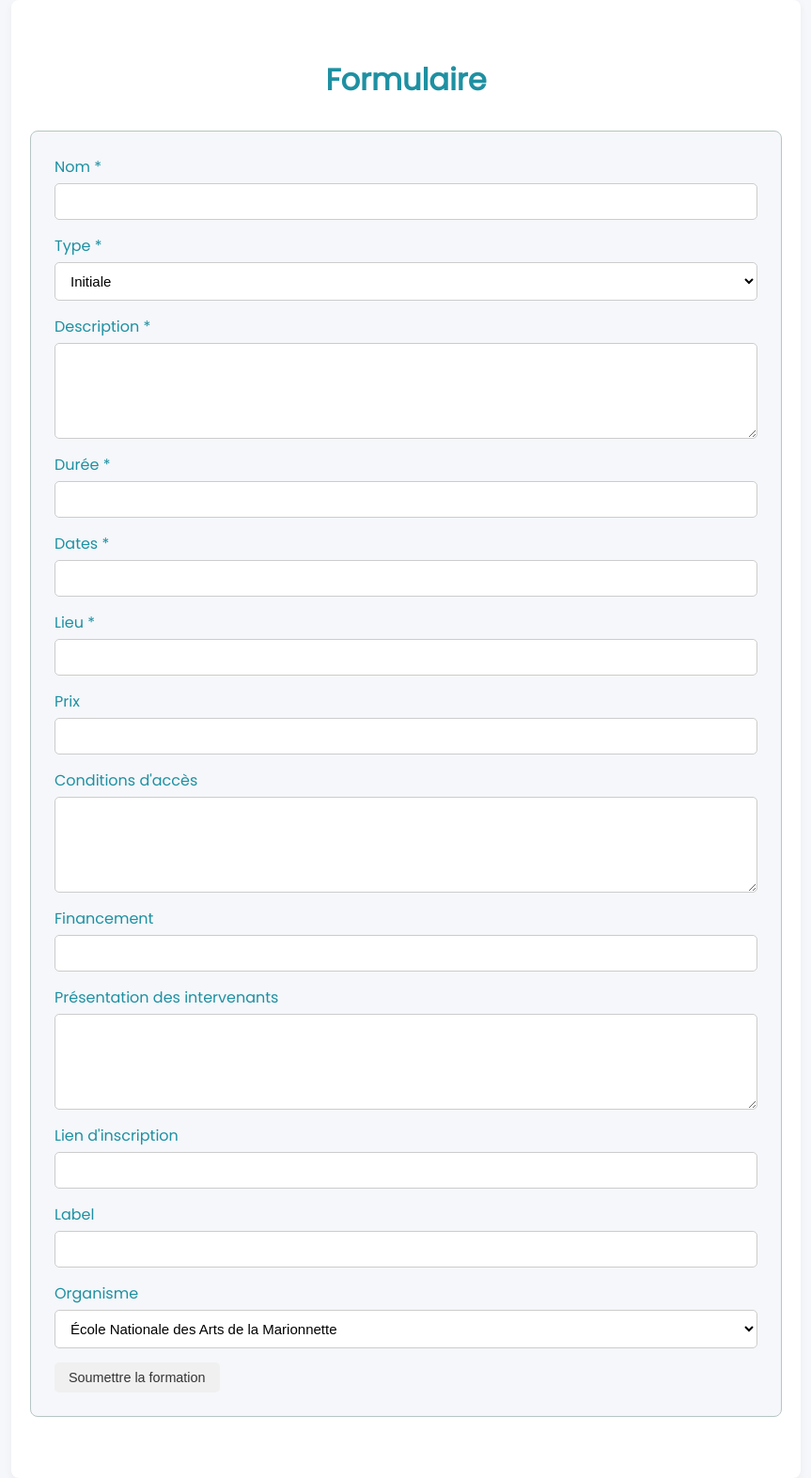
After one commit to Haruhno/CartographieTHEMAA, a Flask app: page /formations/formulaire in a window 1280 px wide. The commit adds this page. Shown: the whole page at 94% size, without its empty margins (208-1071 px from the left). Run offline with Flask 3, Linux system fonts and the light colour scheme; data comes from the database, SQL or seed files in the repository; parts of the project's set-up code (start-up, migrations or seed data) failed here and were passed over.

Commit message:
file rearrangement

```diff
--- a/app/app.py
+++ b/app/app.py
@@ -13,13 +13,12 @@ app.register_blueprint(formation_bp)
 
 
 @app.route('/')
-def home():
-    return render_template("index.html")
+def carte():
+    return render_template("carte.html")
 
-@app.route('/carte')
-def carte():
-    return render_template('carte.html')
-
+@app.route('/dashboard')
+def dashboard():
+    return render_template('dashboard.html')
 
 if __name__ == '__main__':
     app.run(host='0.0.0.0', port=5000)
--- a/app/controllers/ControllerFormation.py
+++ b/app/controllers/ControllerFormation.py
@@ -54,6 +54,7 @@ def update_formations():
             formation.presentation_intervenants = request.form.get(f"presentation_intervenants_{id_}")
             formation.lien_inscription = request.form.get(f"lien_inscription_{id_}")
             formation.label = request.form.get(f"label_{id_}")
+            formation.etat = request.form.get(f"etat_{id_}")  # Ajout de l'état
 
     db.session.commit()
     return redirect(url_for("formation.edit_formations"))
@@ -99,9 +100,53 @@ def create_formation():
     db.session.commit()
     return redirect(url_for("formation.edit_formations"))
 
+
+
 @formation_bp.route("/delete/<int:id>", methods=["POST"])
 def delete_formation(id):
     formation = Formation.query.get_or_404(id)
     db.session.delete(formation)
     db.session.commit()
     return jsonify({"success": True})
+
+@formation_bp.route("/formulaire", methods=["GET"])
+def formulaire():
+    organismes = Organisme.query.all()
+    return render_template("formulaire.html", organismes=organismes)
+
+@formation_bp.route("/submit", methods=["POST"])
+def submit_formation():
+    nom = request.form["nom"]
+    type_ = request.form["type"]
+    description = request.form["description"]
+    duree = request.form["duree"]
+    dates = request.form["dates"]
+    lieu = request.form["lieu"]
+    prix = request.form.get("prix")
+    conditions_acces = request.form.get("conditions_acces")
+    financement = request.form.get("financement")
+    presentation_intervenants = request.form.get("presentation_intervenants")
+    lien_inscription = request.form.get("lien_inscription")
+    label = request.form.get("label")
+    id_organisme = request.form["id_organisme"]
+
+    formation_en_attente = Formation(
+        nom=nom,
+        type=type_,
+        description=description,
+        duree=duree,
+        dates=dates,
+        lieu=lieu,
+        prix=prix,
+        conditions_acces=conditions_acces,
+        financement=financement,
+        presentation_intervenants=presentation_intervenants,
+        lien_inscription=lien_inscription,
+        label=label,
+        id_organisme=id_organisme
+    )
+    db.session.add(formation_en_attente)
+    db.session.commit()
+
+    print("Formation ajoutée avec succès.")  # Debugging print
+    return redirect(url_for("dashboard"))  # Vous pouvez rediriger vers la page de confirmation
--- a/app/models/ModelFormation.py
+++ b/app/models/ModelFormation.py
@@ -17,3 +17,4 @@ class Formation(db.Model):
     lien_inscription = db.Column(db.String(200))
     label = db.Column(db.String(50))
     id_organisme = db.Column(db.Integer, db.ForeignKey('Organisme.id_organisme'), nullable=False)
+    etat = db.Column(db.String(50), default="en_attente")
--- a/app/templates/index.html
+++ b/app/templates/dashboard.html
@@ -47,6 +47,7 @@
                     <li class="active"><a href="#"><i class="fas fa-home"></i> Dashboard</a></li>
                     <li><a href="{{ url_for('organisme.edit_organismes') }}"><i class="fas fa-building"></i> Organismes</a></li>
                     <li><a href="{{ url_for('formation.edit_formations') }}"><i class="fas fa-graduation-cap"></i> Formations</a></li>
+                    <li><a href="{{ url_for('formation.formulaire') }}"><i class="fas fa-graduation-cap"></i> Formulaire</a></li>
                     <li><a href="{{ url_for('carte') }}"><i class="fas fa-map-marked-alt"></i> Carte</a></li>
                 </ul>
             </nav>
--- /dev/null
+++ b/app/templates/formulaire.html
@@ -0,0 +1,48 @@
+<!DOCTYPE html>
+<html lang="fr">
+<head>
+    <meta charset="UTF-8">
+    <title>Ajouter une Formation</title>
+    <link href="https://fonts.googleapis.com/css2?family=Poppins&display=swap" rel="stylesheet">
+    <link rel="stylesheet" href="{{ url_for('static', filename='css/style.css') }}">
+</head>
+<body>
+<div class="container">
+    <h1 class="text-center mb-4">Formulaire</h1>
+
+    <form method="POST" action="{{ url_for('formation.submit_formation') }}">
+        <div class="form-card">
+            <div class="form-group"><label>Nom *</label><input type="text" name="nom" required></div>
+            <div class="form-group">
+                <label>Type *</label>
+                <select name="type" required>
+                    <option value="initiale">Initiale</option>
+                    <option value="continue">Continue</option>
+                </select>
+            </div>
+            <div class="form-group"><label>Description *</label><textarea name="description" required></textarea></div>
+            <div class="form-group"><label>Durée *</label><input type="text" name="duree" required></div>
+            <div class="form-group"><label>Dates *</label><input type="text" name="dates" required></div>
+            <div class="form-group"><label>Lieu *</label><input type="text" name="lieu" required></div>
+            <div class="form-group"><label>Prix</label><input type="number" name="prix" step="0.01"></div>
+            <div class="form-group"><label>Conditions d'accès</label><textarea name="conditions_acces"></textarea></div>
+            <div class="form-group"><label>Financement</label><input type="text" name="financement"></div>
+            <div class="form-group"><label>Présentation des intervenants</label><textarea name="presentation_intervenants"></textarea></div>
+            <div class="form-group"><label>Lien d'inscription</label><input type="url" name="lien_inscription"></div>
+            <div class="form-group"><label>Label</label><input type="text" name="label"></div>
+
+            <div class="form-group">
+                <label>Organisme</label>
+                <select name="id_organisme">
+                    {% for organisme in organismes %}
+                        <option value="{{ organisme.id_organisme }}">{{ organisme.nom }}</option>
+                    {% endfor %}
+                </select>
+            </div>
+
+            <button type="submit" class="btn btn-primary">Soumettre la formation</button>
+        </div>
+    </form>
+</div>
+</body>
+</html>
```
Also changed, not shown: app/templates/edit_formations.html (+7 -0 lines).
